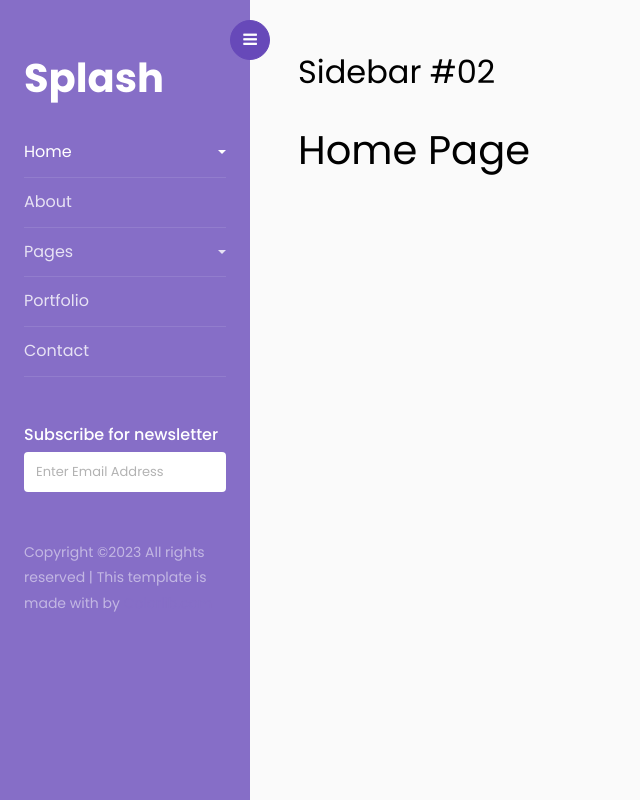
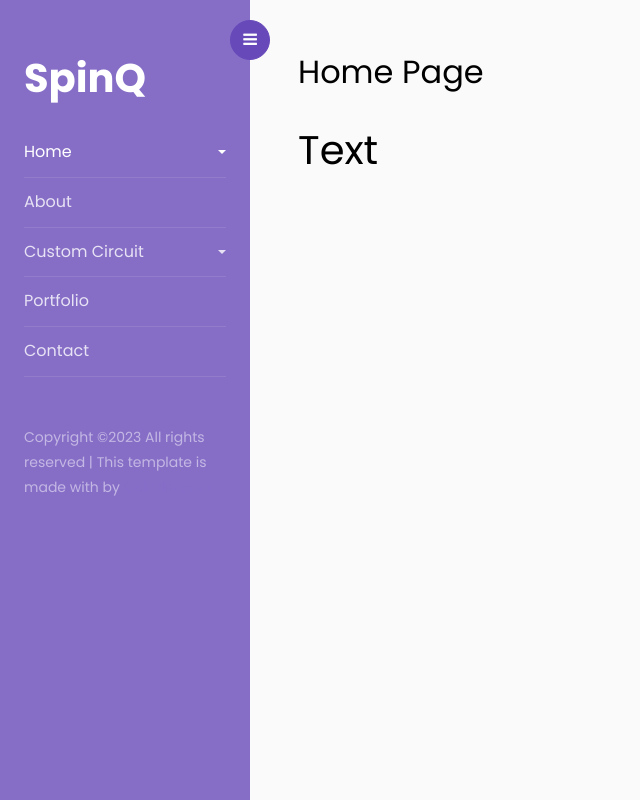
Before and after one commit to luke-neal/pawsey_spinQ, a Flask app: page / in a window 1280 px wide. Shown: the whole page, without its empty margins (0-640 px from the left). Run offline with Flask 2, Linux system fonts and the light colour scheme; some libraries are stand-ins or nearby versions.

Commit message:
website changes

```diff
--- a/website/app/routes.py
+++ b/website/app/routes.py
@@ -10,12 +10,12 @@ import socket
 import os
 import time
 
-HOST = "124.188.226.203"  # The server's hostname or IP address
+HOST = "120.16.15.81"  # The server's hostname or IP address
 PORT = 65432  # The port used by the server
 
 BUFFER_SIZE = 4096
 
-def sendCircuit(file):
+def send_circuit(file):
     with socket.socket(socket.AF_INET, socket.SOCK_STREAM) as s:
         s.connect((HOST, PORT))
         s.sendall(f"{file.filename}".encode())
@@ -31,20 +31,20 @@ ALLOWED_EXTENSIONS = {'qasm'}
 def index():
     return render_template('index.html')
 
-@app.route("/submitcircuit")
-def submit_circuit():
-    return render_template('submit_circuit.html')
+@app.route("/submit")
+def submit():
+    return render_template('submit.html')
 
-@app.route('/circuitresult', methods=['POST', 'GET'])
-def circuit_result():
+@app.route('/result', methods=['POST', 'GET'])
+def result():
     if 'file' not in request.files:
         return 'No file uploaded'
     file = request.files['file']
     if file.filename == '':
         return 'No file selected'
     if file and allowed_file(file.filename):
-        result = sendCircuit(file)
-        return render_template('circuit_result.html', result=result)
+        result = send_circuit(file)
+        return render_template('result.html', result=result)
     return 'Invalid file type'
 
 def allowed_file(filename):
--- a/website/app/templates/base.html
+++ b/website/app/templates/base.html
@@ -1,7 +1,7 @@
 <!doctype html>
 <html lang="en">
   <head>
-  	<title>Sidebar 02</title>
+  	<title>SpinQ/Pawsey</title>
     <meta charset="utf-8">
     <meta name="viewport" content="width=device-width, initial-scale=1, shrink-to-fit=no">
 
@@ -22,7 +22,7 @@
 	        </button>
         </div>
 				<div class="p-4 pt-5">
-		  		<h1><a href="index.html" class="logo">Splash</a></h1>
+		  		<h1><a href="index.html" class="logo">SpinQ</a></h1>
 	        <ul class="list-unstyled components mb-5">
 	          <li class="active">
 	            <a href="#homeSubmenu" data-toggle="collapse" aria-expanded="false" class="dropdown-toggle">Home</a>
@@ -42,10 +42,10 @@
 	              <a href="#">About</a>
 	          </li>
 	          <li>
-              <a href="#pageSubmenu" data-toggle="collapse" aria-expanded="false" class="dropdown-toggle">Pages</a>
+              <a href="#pageSubmenu" data-toggle="collapse" aria-expanded="false" class="dropdown-toggle">Custom Circuit</a>
               <ul class="collapse list-unstyled" id="pageSubmenu">
                 <li>
-                    <a href="#">Page 1</a>
+                    <a href="{{ url_for('submit') }}">Upload a Circuit</a>
                 </li>
                 <li>
                     <a href="#">Page 2</a>
@@ -63,16 +63,6 @@
 	          </li>
 	        </ul>
 
-	        <div class="mb-5">
-						<h3 class="h6">Subscribe for newsletter</h3>
-						<form action="#" class="colorlib-subscribe-form">
-	            <div class="form-group d-flex">
-	            	<div class="icon"><span class="icon-paper-plane"></span></div>
-	              <input type="text" class="form-control" placeholder="Enter Email Address">
-	            </div>
-	          </form>
-					</div>
-
 	        <div class="footer">
 	        	<p><!-- Link back to Colorlib can't be removed. Template is licensed under CC BY 3.0. -->
 						  Copyright &copy;<script>document.write(new Date().getFullYear());</script> All rights reserved | This template is made with <i class="icon-heart" aria-hidden="true"></i> by <a href="https://colorlib.com" target="_blank">Colorlib.com</a>
@@ -85,14 +75,15 @@
         <!-- Page Content  -->
       <div id="content" class="p-4 p-md-5 pt-5">
 
-        <h2 class="mb-4">Sidebar #02</h2>
         {% block content %}
 		{% endblock %}
       </div>
 		</div>
 
-		<script src="https://cdn.jsdelivr.net/npm/@popperjs/core@2.11.6/dist/umd/popper.min.js" integrity="sha384-oBqDVmMz9ATKxIep9tiCxS/Z9fNfEXiDAYTujMAeBAsjFuCZSmKbSSUnQlmh/jp3" crossorigin="anonymous"></script>
-		<script src="https://cdn.jsdelivr.net/npm/bootstrap@5.2.3/dist/js/bootstrap.min.js" integrity="sha384-cuYeSxntonz0PPNlHhBs68uyIAVpIIOZZ5JqeqvYYIcEL727kskC66kF92t6Xl2V" crossorigin="anonymous"></script>
+		<script src="static/js/jquery.min.js"></script>
+    	<script src="static/js/popper.js"></script>
+    	<script src="static/js/bootstrap.min.js"></script>
+    	<script src="static/js/main.js"></script>
 
   </body>
 </html>
--- a/website/app/templates/circuit_result.html
+++ /dev/null
@@ -1,5 +0,0 @@
-{% extends "base.html" %}
-
-{% block content %}
-  <h1>Result: {{ result }}</h1>
-{% endblock %}
--- a/website/app/templates/index.html
+++ b/website/app/templates/index.html
@@ -1,5 +1,6 @@
 {% extends "base.html" %}
 
 {% block content %}
-  <h1>Home Page</h1>
+  <h2 class="mb-4">Home Page</h2>
+  <h1>Text</h1>
 {% endblock %}
```
Also changed, not shown: website/app/templates/submit_circuit.html (deleted, +0 -8 lines).
